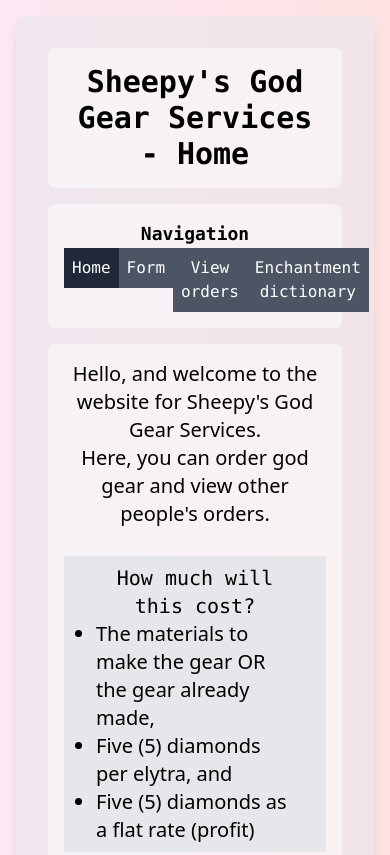
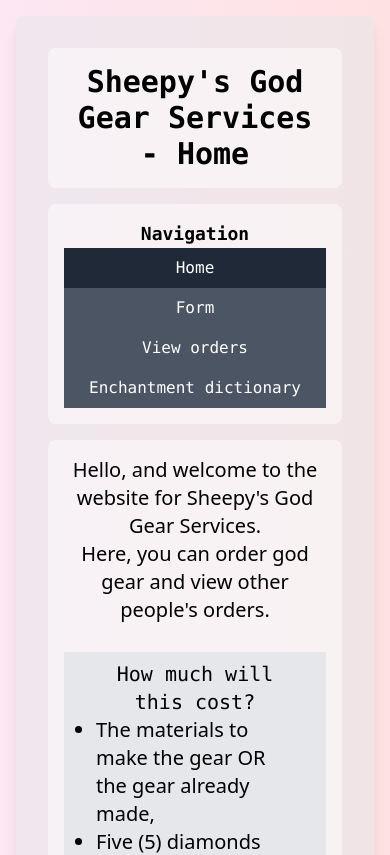
Before and after one commit to sheepy0125/NewMinecraftGearFormSite, a React (Create React App) app: page /home in a window 390 px wide. Shown: the top 855 px of the page. Built offline with nearby package versions, Linux system fonts and the light colour scheme.

Commit message:
Remove debug and don't allow user to go to page they're currently on in navbar

```diff
--- a/src/components/boilerplate/navbar.jsx
+++ b/src/components/boilerplate/navbar.jsx
@@ -7,11 +7,12 @@ import BaseWidget from "./widgets/baseWidget.jsx";
 // Nav item
 const NavItem = (props) => {
 	const isUserOnPage = props.currentPage === props.link;
-
+	const link = !isUserOnPage ? props.link : "#"; // Don't re-render if already on (just go to #)
 	const activeColor = "gray-800";
 	const normalColor = "gray-600";
+
 	return (
-		<Link to={props.link} className="flex-1">
+		<Link to={link} className="flex-1">
 			<Button className="flex-auto w-full text-white text-mono" normalColor={normalColor} activeColor={activeColor} active={isUserOnPage}>
 				{props.children}
 			</Button>
@@ -26,7 +27,7 @@ export default function Navbar(props) {
 	return (
 		<BaseWidget>
 			<p className="font-mono text-lg text-center">Navigation</p>
-			<nav className="flex">
+			<nav className="lg:flex">
 				<NavItem currentPage={currentPage} link="/home">
 					Home
 				</NavItem>
--- a/src/components/pages/form.jsx
+++ b/src/components/pages/form.jsx
@@ -24,7 +24,6 @@ export default function Form() {
 
 	// Convert the JSON data to input tags
 	function convertToInputs(data) {
-		console.log("Converting to input.");
 		return data.map((item) => (
 			<label key={item.name} className="">
 				{item.name}
@@ -49,8 +48,6 @@ export default function Form() {
 		fetchInputs();
 	}, []); /* eslint-disable-line */ // This is stupid. [] makes it so it only runs the first time.
 
-	console.log("Rendering.");
-
 	return (
 		<MainWidget>
 			<Title>Sheepy's God Gear Services - Form</Title>
```
